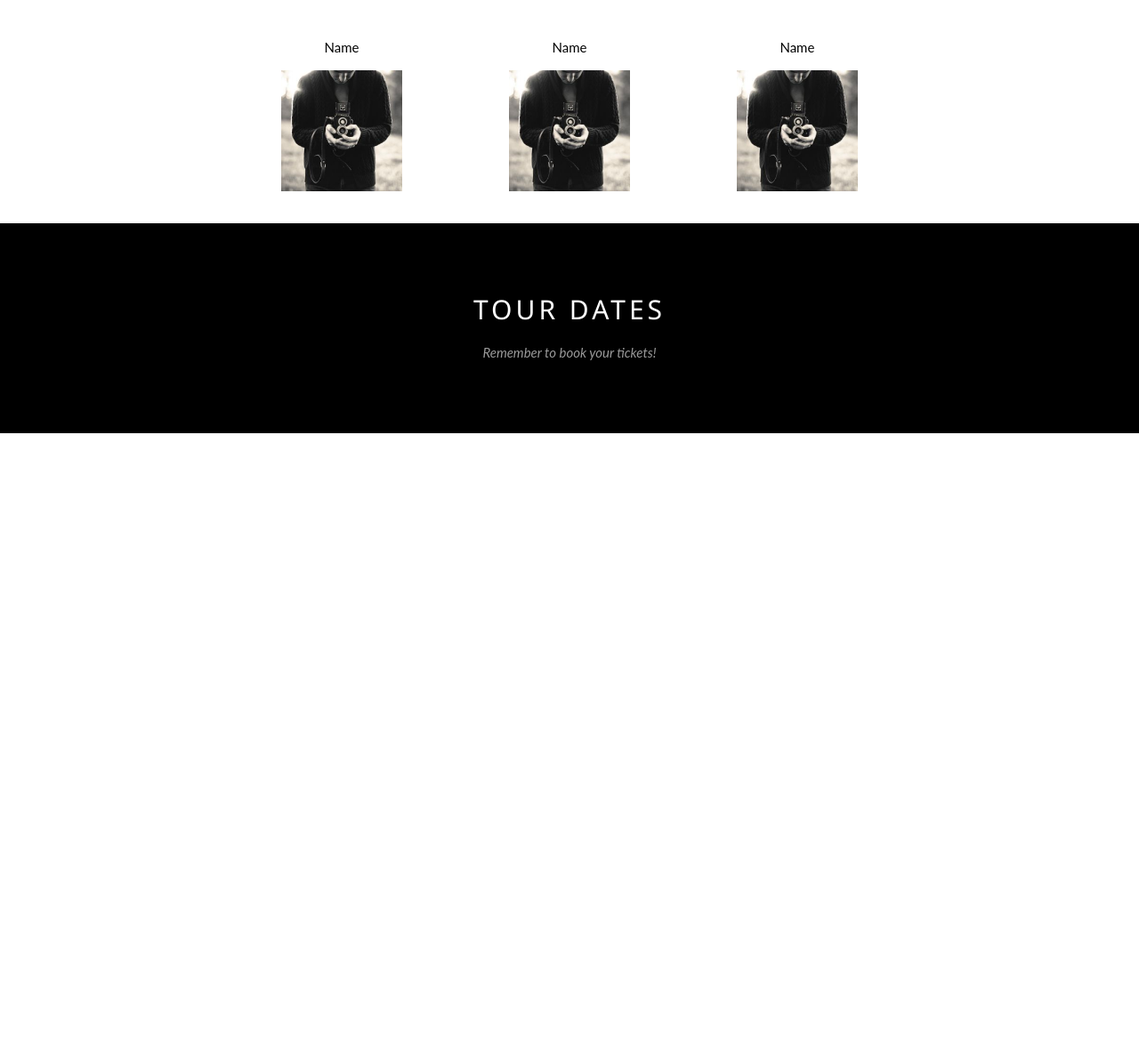
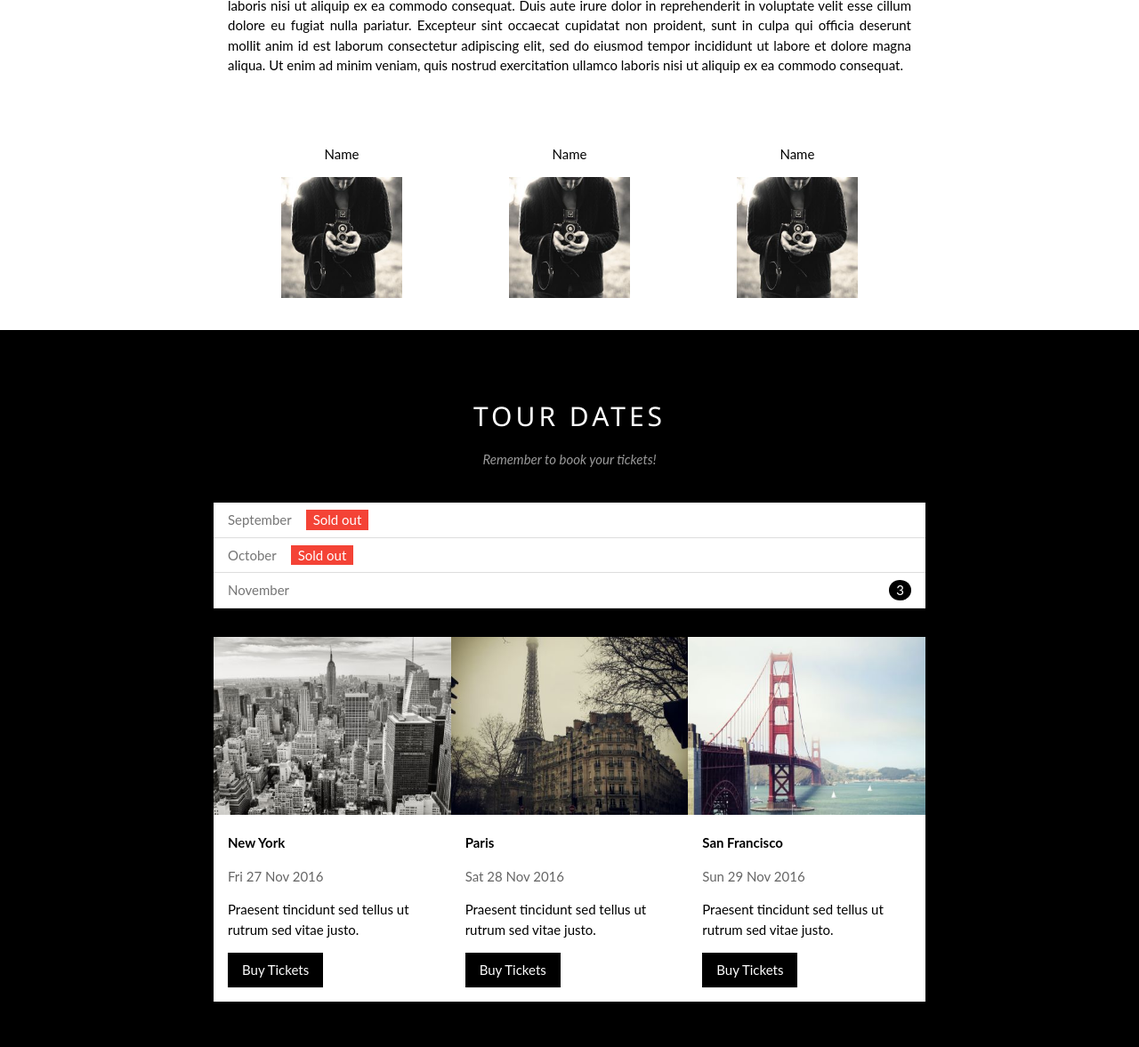
Before and after one commit to kladkent/band-template, a plain HTML site: page index.html in a window 1280 px wide. Shown: the part 1070-2247 px from the top of the page at 89% size. Before the commit the page ends 1557 px from the top, so only its background shows below. Drawn offline with nearby package versions, Linux system fonts and the light colour scheme.

Commit message:
Add files via upload

```diff
--- a/index.html
+++ b/index.html
@@ -99,6 +99,8 @@
 	</div>
 
 
+	<!--Wrapper-->
+	<div class="row wrapper">
 		<!--The Band-->
 		<div class="row">
 			<div class="band">
@@ -127,8 +129,50 @@
 		<!--Tour-->
 		<div class="row tour">
 			<h1>TOUR DATES</h1>
-		<p><i>Remember to book your tickets!</i></p>
+			<p>
+				<i>Remember to book your tickets!</i>
+			</p><br/>
+			<ul>
+				<li>September<span> Sold out</span></li>
+				<li>October<span> Sold out</span></li>
+				<li>November<span>3</span></li>
+			</ul>
+			<div class="row tickets">
+				<div class="col-s-4">
+					<img src="images/ticket-1.jpg">
+					<div class="ticket-details">
+						<p><b>New York</b></p>
+						<p>Fri 27 Nov 2016</p>
+						<p>Praesent tincidunt sed tellus ut rutrum sed vitae justo.</p>
+						<button>Buy Tickets</button>
 					</div>
+				</div>
+				<div class="col-s-4">
+					<img src="images/ticket-2.jpg">
+					<div class="ticket-details">
+						<p><b>Paris</b></p>
+						<p>Sat 28 Nov 2016</p>
+						<p>Praesent tincidunt sed tellus ut rutrum sed vitae justo.</p>
+						<button>Buy Tickets</button>
+					</div>
+				</div>
+				<div class="col-s-4">
+					<img src="images/ticket-3.jpg">
+					<div class="ticket-details">
+						<p><b>San Francisco</b></p>
+						<p>Sun 29 Nov 2016</p>
+						<p>Praesent tincidunt sed tellus ut rutrum sed vitae justo.</p>
+						<button>Buy Tickets</button>
+					</div>
+				</div>
+			</div>
+		</div>
+	</div>
+
+
+
+
+
 
 
 	<script src="https://ajax.googleapis.com/ajax/libs/jquery/3.5.1/jquery.min.js"></script>
--- a/index.js
+++ b/index.js
@@ -3,6 +3,7 @@ $(document).ready(
 	function(){
 
 		$("div.navbar-mobile > ul > li:nth-child(6)").on("click", function(){
+
 			$("li").each(function(){
 				if ($(this).hasClass("hide")) {
 					$(this).removeClass("hide");
@@ -12,8 +13,8 @@ $(document).ready(
 					$(this).addClass("hide");
 				}
 			});
+
 		});
-
 
 
 		setInterval(function(){
--- a/styles.css
+++ b/styles.css
@@ -32,7 +32,8 @@ h1, h2, h3, h4, h5, h6 {
 
 div.navbar-mobile{
   background-color: #000000;
-  margin-bottom: 60vw;
+  position: fixed;
+  width: 100%;
 }
 
 div.navbar-mobile > ul{
@@ -91,7 +92,7 @@ div.navbar-desktop{
 /*CSS for carousel*/
 div.carousel{
   position: absolute;
-  top: 0px;
+  top: 46px;
   z-index: -1;
   text-align: center;
 }
@@ -113,6 +114,11 @@ div.carousel-item > div.carousel-details{
 div.carousel > div.carousel-item img {
   max-width: 100%;
   height: auto;
+}
+
+/*wrapper div*/
+div.wrapper{
+  margin-top: 70vw;
 }
 
 
@@ -148,8 +154,8 @@ div.team{
 div.tour{
   text-align: center;
   background-color: #000000;
+  padding: 64px 16px 64px 16px;
   color: #ffffff;
-  padding: 64px 16px 64px 16px;
 }
 
 div.tour > h1 {
@@ -160,9 +166,82 @@ div.tour i{
   opacity: 0.60;
 }
 
+div.tour ul{
+  background-color: #ffffff;
+  padding: 0px;
+  margin: 0px;
+  max-width: 800px;
+}
+
+div.tour li{
+  list-style-type: none;
+  color: #000000;
+  text-align: left;
+  padding: 8px 16px 8px 16px;
+  border-bottom: 1px solid #ddd;
+  color: #757575;
+}
+
+div.tour li:last-child > span{
+  float: right;
+  border-radius: 50%;
+  background-color: #000000;
+}
+
+div.tour span{
+  background-color: #f44336;
+  color: #ffffff;
+  margin-left: 16px;
+  padding: 0px 8px 0px 8px;
+  display: inline-block;
+}
+
+div.tickets{
+  padding: 32px 0px 32px 0px;
+  max-width: 800px;
+}
+
+div.tickets > div{
+  background-color: #ffffff;
+  margin-bottom: 16px;
+}
+
+div.tickets img{
+  width: 100%;
+  height: auto;
+}
+
+div.ticket-details{
+  background-color: #ffffff;
+  color: #000000;
+  text-align: left;
+  padding: 0px 16px 0px 16px;
+}
+
+div.ticket-details > p:nth-child(2){
+  opacity: 0.60;
+}
+
+div.ticket-details button{
+  color: #ffffff;
+  background-color: #000000;
+  margin-bottom: 16px;
+  border: none;
+  display: inline-block;
+  padding: 8px 16px;
+  font: inherit;
+}
+
+div.ticket-details button:hover{
+  cursor: pointer;
+  background-color: #a6a9ad;
+  color: #000000;
+}
+
 [class*="col-"] {
   width: 100%;
 }
+
 
 
 /* Small devices (portrait tablets and large phones, 600px and up) */
@@ -192,7 +271,9 @@ div.tour i{
   div.navbar-desktop{
     display: block;
     background-color: #000000;
-    margin-bottom: 57vw
+    margin-bottom: 60vw;
+    position: fixed;
+    width: 100%;
   }
 
   div.navbar-desktop > ul{
@@ -321,6 +402,28 @@ div.tour i{
     margin: auto;
   }
 
+  div.tour ul{
+    background-color: #ffffff;
+    padding: 0px;
+    margin: 0px;
+    max-width: 800px;
+    margin: auto;
+  }
+
+  div.tickets{
+    padding: 32px 0px 32px 0px;
+    max-width: 800px;
+    margin: auto;
+  }
+
+  div.tickets > div:not(:last-child){
+
+  }
+
+  div.tickets > div{
+    padding: 0px;
+  }
+
 }
 
 /* Large devices (laptops/desktops, 992px and up) */
```
Also changed, not shown: images/ticket-1.jpg (added), images/ticket-2.jpg (added), images/ticket-3.jpg (added), 1 other file. Lines whose indentation alone changed are shown as unchanged.
